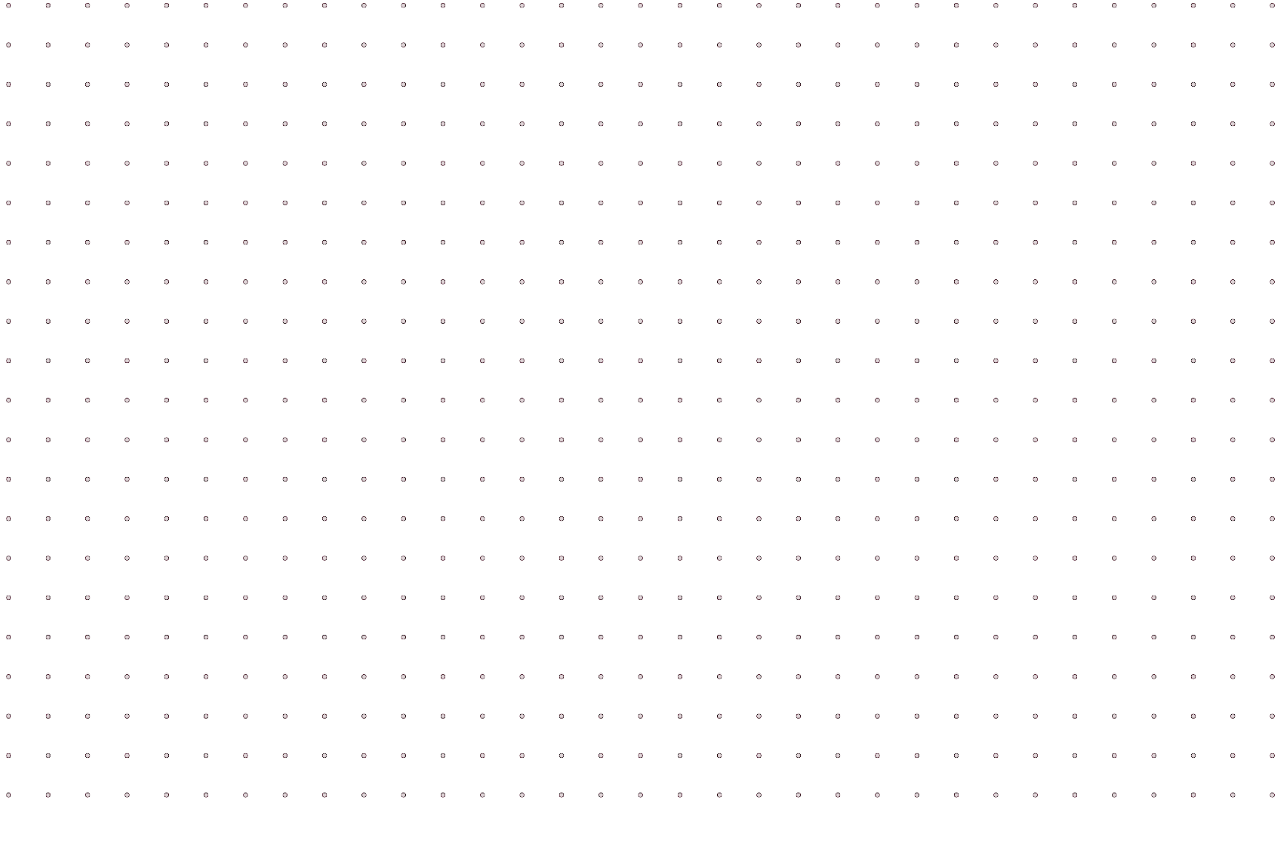
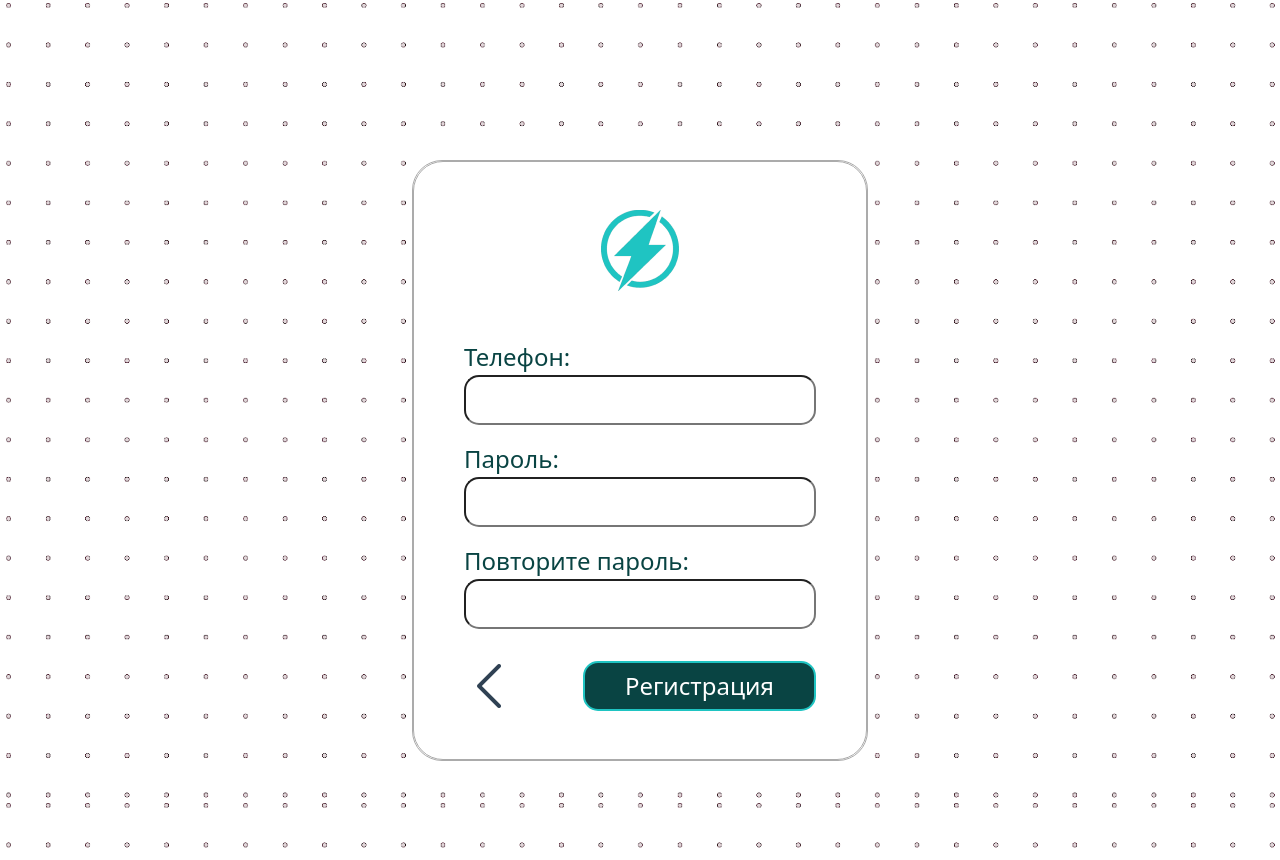
Before and after one commit to ivanLFN/pwa_soh_vue, a Vue app: page /sign_up in a window 1280 px wide. Before the commit this address had no page. Before the commit the page ends 800 px from the top, so only its background shows below. Built offline with nearby package versions, Linux system fonts and the light colour scheme.

Commit message:
adding sign-up page frontend

```diff
--- a/routes.js
+++ b/routes.js
@@ -2,6 +2,7 @@ import { createRouter, createWebHistory } from 'vue-router'
 import MainPage from './src/components/MainPage.vue'
 import StationPage from './src/components/StationPage.vue'
 import LoginPage from './src/components/LoginPage.vue'
+import SignUpPage from './src/components/SignUpPage.vue'
 
 const routes = [
   {
@@ -16,6 +17,10 @@ const routes = [
   {
     path: '/login',
     component: LoginPage
+  },
+  {
+    path: '/sign_up',
+    component: SignUpPage
   }
 ];
 
--- /dev/null
+++ b/src/components/SignUpForm.vue
@@ -0,0 +1,150 @@
+<template>
+  <div class="signup-form">
+    <div class="logo-image mt-5 mb-5">
+      <img
+        class="logo-img"
+        src="../../public/img/logo.png"
+        alt="logo small"
+      >
+    </div>
+    <form class="form" @submit.prevent="submitForm">
+      <div>
+        <div
+          for="phone"
+          class="form-item"
+        >
+          Телефон:
+        </div>
+        <input
+          type="text"
+          id="phone"
+          v-model="phone"
+          class="form-input mb-3"
+        >
+      </div>
+      <div>
+        <div
+          for="password"
+          class="form-item"
+        >
+          Пароль:
+        </div>
+        <input
+          type="password"
+          id="password"
+          v-model="password"
+          class="form-input"
+        >
+      </div>
+      <div>
+        <div
+          for="repeatPassword"
+          class="form-item mt-3"
+        >
+          Повторите пароль:
+        </div>
+        <input
+          type="password"
+          id="repeatPassword"
+          v-model="repeatPassword"
+          class="form-input"
+        >
+      </div>
+      <div class="row d-flex mt-3">
+        <div class="col-2">
+          <div class="forgot-password mt-3 mb-5">
+            <a
+              href="#"
+              class="back-link"
+            >
+              <img
+                src="../../public/img/back-btn.png"
+                alt="back"
+                style="width: 50px;"
+              >
+            </a>
+          </div>
+        </div>
+        <div class="col-10">
+          <div class="button-submit mt-3 mb-5">
+            <button class="submit" type="submit">
+              Регистрация
+            </button>
+          </div>
+        </div>
+      </div>
+    </form>
+  </div>
+</template>
+
+<script>
+export default {
+  name: 'SignUpForm',
+  data() {
+    return {
+      phone: '',
+      password: '',
+      repeatPassword: ''
+    };
+  },
+  methods: {
+    submitForm() {
+      console.log('Отправлено: ', this.phone, this.password, this.repeatPassword)
+    }
+  }
+}
+</script>
+
+<style>
+
+.signup-form {
+  background-color: white;
+  border: 1px solid rgb(171, 171, 171);
+  border-radius: 30px;
+}
+
+.form-item {
+  font-size: 1.5rem;
+  justify-content: start;
+  text-align: left;
+  color: #094443;
+}
+
+.form-input {
+  width: 100%;
+  font-size: 1.5rem;
+  border-radius: 15px !important;
+  padding: 5px 0;
+  color: #094443;
+}
+
+@media only screen and (max-width: 767px) {
+  .logo-img {
+    width: 30%;
+  }
+}
+
+.form {
+  margin: 0 50px;
+}
+
+.button-submit {
+  justify-content: end;
+  text-align: end;
+}
+
+.submit {
+  font-size: 1.5rem;
+  background-color: #094443;
+  border: 2px solid #1FC4C2;
+  color: white;
+  padding: 5px 40px;
+  border-radius: 15px;
+}
+
+.back-link {
+  font-size: 1.3rem;
+  color: #094443;
+}
+
+</style>
--- /dev/null
+++ b/src/components/SignUpPage.vue
@@ -0,0 +1,27 @@
+<template>
+  <div class="container">
+    <div class="signup-form">
+      <SignUpForm />
+    </div>
+  </div>
+</template>
+
+<script>
+import SignUpForm from '@/components/SignUpForm.vue'
+export default {
+  name: 'SignUpPage',
+  components: {
+    SignUpForm
+  }
+}
+</script>
+
+<style>
+.container {
+  display: flex;
+  justify-content: center;
+  align-items: center;
+  height: 100vh;
+}
+
+</style>
```
